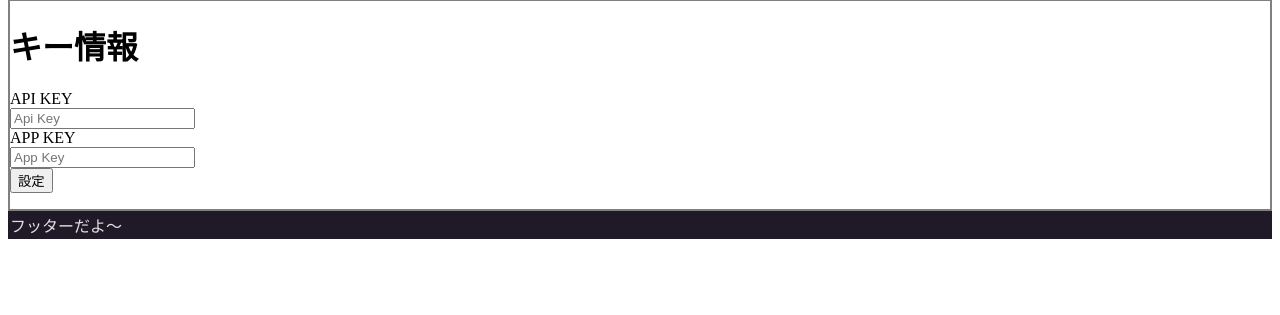
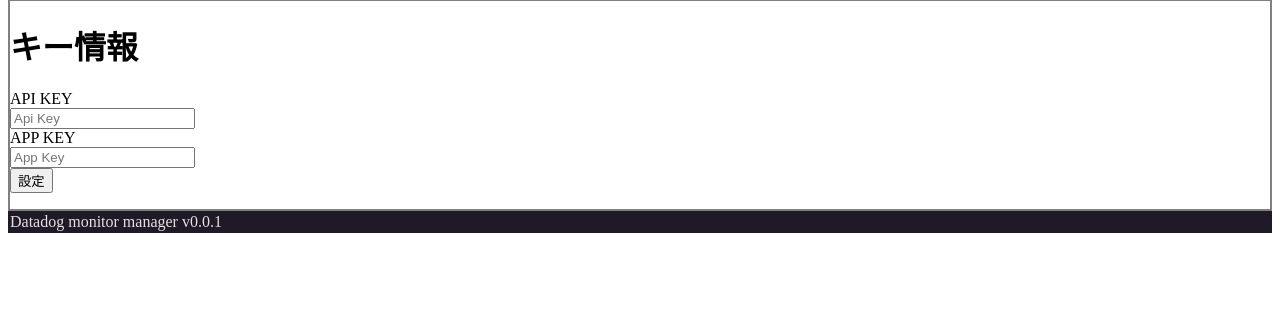
Before and after one commit to Fufuhu/datadog_monitor_manager, a Django app: page /monitor_viewer/monitor/ in a window 1280 px wide. Shown: the part 119-434 px from the top of the page. Run offline with Django 3.2, Linux system fonts and the light colour scheme.

Commit message:
フッタを修正

```diff
--- a/datadog_monitor_manager/monitor_viewer/templates/base.html
+++ b/datadog_monitor_manager/monitor_viewer/templates/base.html
@@ -17,7 +17,7 @@
             {% endblock %}
         </div>
         <div style="border-style: solid; border-color:rgb(32,25,39); border-width: 2px; background-color:rgb(32,25,39);color:rgb(226, 225, 227);" class="footer">
-            フッターだよ〜
+            Datadog monitor manager v0.0.1
         </div>
     </body>
 </html>
```
